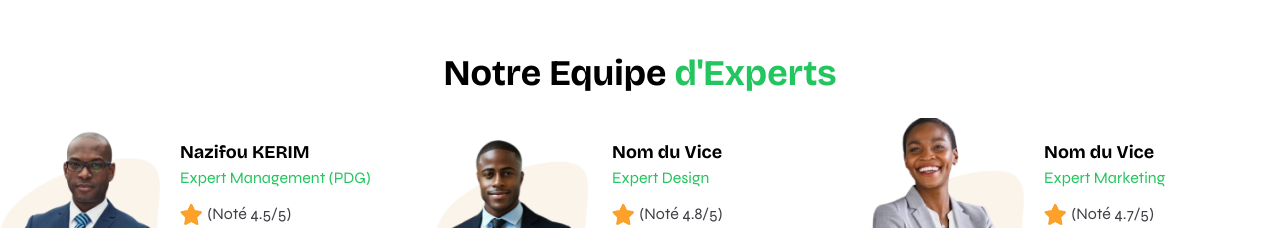
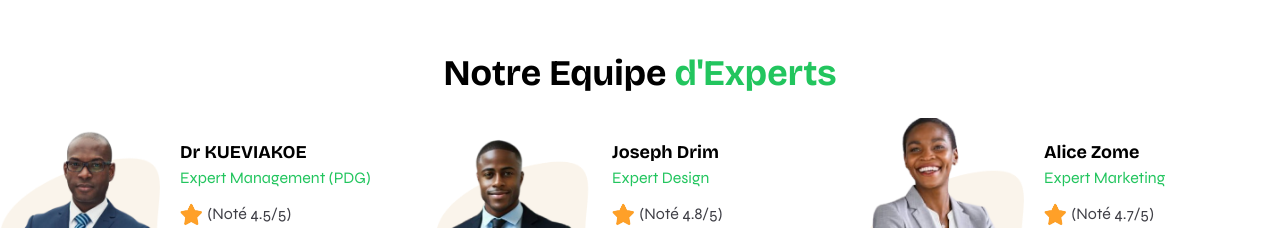
Before and after one commit to MnD3v/cabinet-acte, a Next.js app: page / in a window 1280 px wide. Shown: the part 3800-4028 px from the top of the page. Built offline with nearby package versions, Linux system fonts and the light colour scheme; a web font is replaced by a local one.

Commit message:
no pressing

```diff
--- a/src/app/components/equipe.tsx
+++ b/src/app/components/equipe.tsx
@@ -3,7 +3,7 @@ import React from 'react'
 import Animations from './utils/item'
 
 const Equipe = () => {
-    const membres = [{ image: "/equipe/founder.png", poste: "Expert Management (PDG)", nom: "Nazifou KERIM", note: "4.5" }, { image: "/equipe/vice-pdg.png", poste: "Expert Design", nom: "Nom du Vice", note: "4.8" }, { image: "/equipe/marketing.png", poste: "Expert Marketing", nom: "Nom du Vice", note: "4.7" },]
+    const membres = [{ image: "/equipe/founder.png", poste: "Expert Management (PDG)", nom: "Dr KUEVIAKOE", note: "4.5" }, { image: "/equipe/vice-pdg.png", poste: "Expert Design", nom: "Joseph Drim", note: "4.8" }, { image: "/equipe/marketing.png", poste: "Expert Marketing", nom: "Alice Zome", note: "4.7" },]
     return (
         <div className='flex justify-center'>
             <div className='max my-10'>
```
